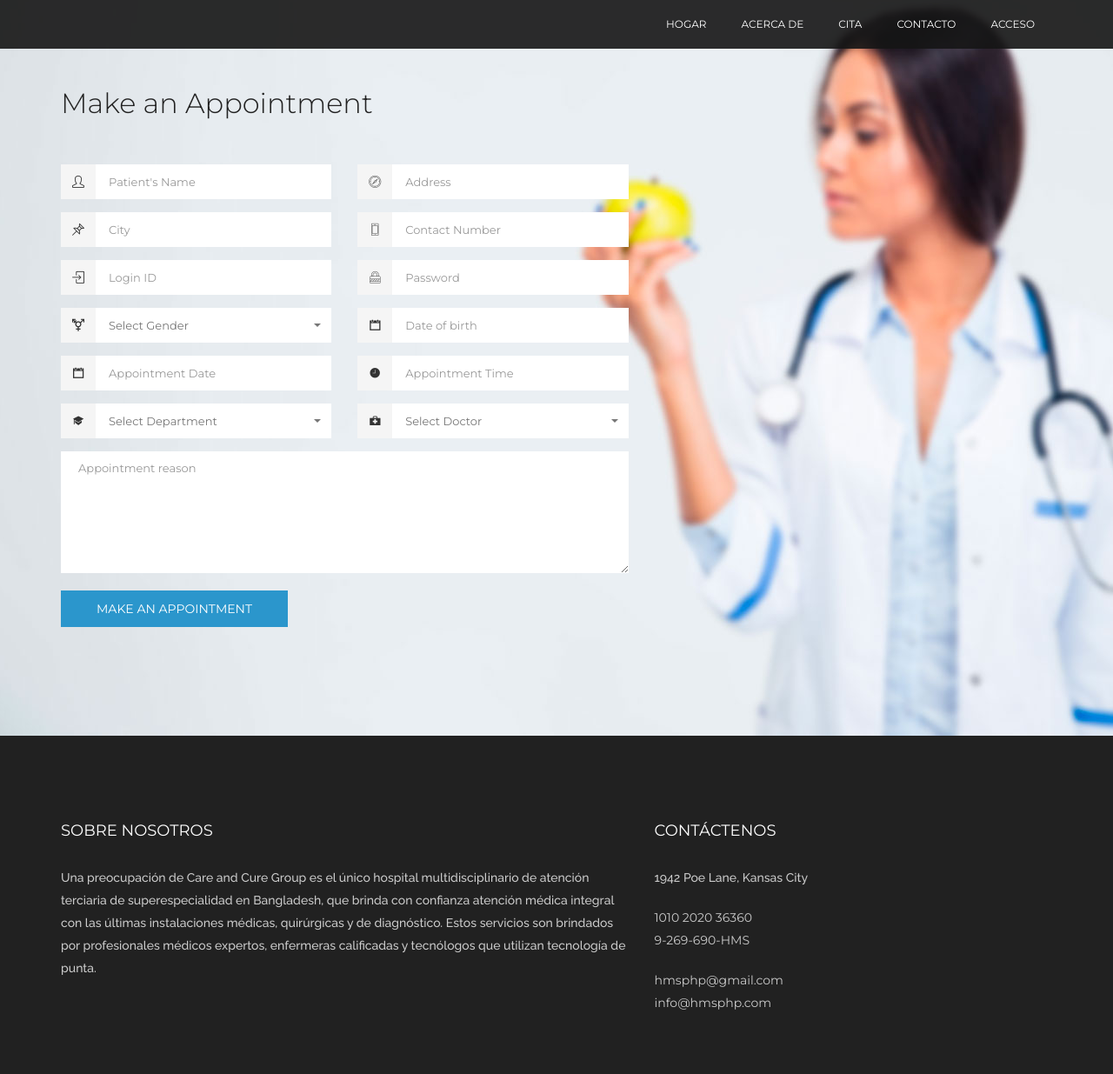
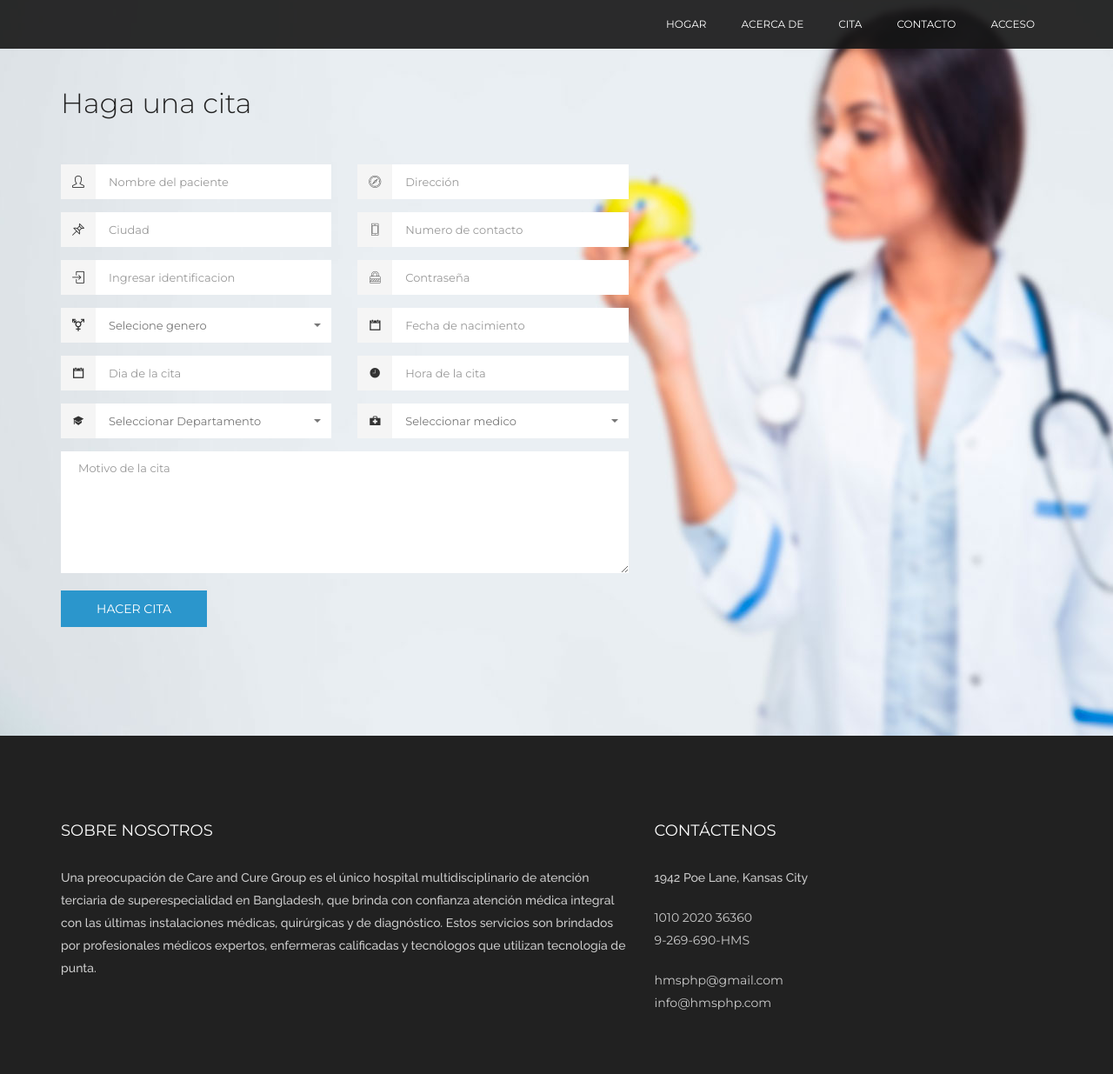
Before and after one commit to EdwinEc09/proyecto-final-php, a PHP site: page /patientappointment.php in a window 1280 px wide. Shown: the part 102-1337 px from the top of the page at 87% size. Run offline with PHP 8.4, Linux system fonts and the light colour scheme; data comes from the database, SQL or seed files in the repository; data that the repository does not hold is empty; some libraries are stand-ins or nearby versions; some web fonts are replaced.

Commit message:
pacientes hasta cita

```diff
--- a/hospital-management/adheader.php
+++ b/hospital-management/adheader.php
@@ -216,11 +216,11 @@ $tim = date("H:i:s");
                 <ul class="list">
                     <li class="header">NAVEGACIÓN PRINCIPAL</li>
                     <li class="active open"><a href="patientaccount.php"><i
-                                class="zmdi zmdi-home"></i><span>panel</span></a></li>
+                                class="zmdi zmdi-home"></i><span>Panel</span></a></li>
 
 
                     <li><a href="javascript:void(0);" class="menu-toggle"><i
-                                class="zmdi zmdi-calendar-check"></i><span>perfil</span> </a>
+                                class="zmdi zmdi-calendar-check"></i><span>Perfil</span> </a>
                         <ul class="ml-menu">
                             <li><a href="patientprofile.php">Ver perfil</a></li>
                             <li><a href="patientchangepassword.php">Cambiar la contraseña</a></li>
@@ -235,7 +235,7 @@ $tim = date("H:i:s");
                         </ul>
                     </li>
                     <li><a href="javascript:void(0);" class="menu-toggle"><i
-                                class="zmdi zmdi-account-add"></i><span>prescripción</span> </a>
+                                class="zmdi zmdi-account-add"></i><span>Prescripción</span> </a>
                         <ul class="ml-menu">
                             <li><a  href="patviewprescription.php">Ver registros de prescripción</a>
                             </li>
--- a/hospital-management/patientappointment.php
+++ b/hospital-management/patientappointment.php
@@ -28,14 +28,14 @@ if(isset($_POST['submit']))
 	$qsqlappointment = mysqli_query($con,$sqlappointment);
 	if(mysqli_num_rows($qsqlappointment) >= 1)
 	{
-		echo "<script>alert('Appointment already scheduled for this time..');</script>";
+		echo "<script>alert('Cita ya agendada para esta hora...');</script>";
 	}
 	else
 	{
 		$sql ="INSERT INTO appointment(appointmenttype,patientid,appointmentdate,appointmenttime,app_reason,status,departmentid,doctorid) values('ONLINE','$lastinsid','$_POST[appointmentdate]','$_POST[appointmenttime]','$_POST[app_reason]','Pending','$_POST[department]','$_POST[doct]')";
 		if($qsql = mysqli_query($con,$sql))
 		{
-			echo "<script>alert('Appointment record inserted successfully...');</script>";
+			echo "<script>alert('Registro de cita insertado exitosamente...');</script>";
 		}
 		else
 		{
@@ -74,15 +74,15 @@ if(isset($_SESSION['patientid']))
          {
           if(isset($_SESSION['patientid']))
           {
-             echo "<h2 class='text-center'>Appointment taken successfully.. </h2>";
-             echo "<p class='text-center'>Appointment record is in pending process. Kinldy check the appointment status. </p>";
-             echo "<p class='text-center'> <a href='viewappointment.php'>View Appointment record</a>. </p>";
+             echo "<h2 class='text-center'>Cita tomada exitosamente...</h2>";
+             echo "<p class='text-center'>Registro de cita está en proceso pendiente. Por favor verifique el estado de la cita.</p>";
+             echo "<p class='text-center'> <a href='viewappointment.php'>Ver registro de cita</a>. </p>";
          }
          else
          {
-             echo "<h2 class='text-center'>Appointment taken successfully.. </h2>";
-             echo "<p class='text-center'>Appointment record is in pending process. Please wait for confirmation message.. </p>";
-             echo "<p class='text-center'> <a href='patientlogin.php'>Click here to Login</a>. </p>";
+             echo "<h2 class='text-center'>Cita tomada exitosamente...</h2>";
+             echo "<p class='text-center'>Registro de cita está en proceso pendiente. Espere el mensaje de confirmación.</p>";
+             echo "<p class='text-center'> <a href='patientlogin.php'>Haga clic aquí para ingresar</a>. </p>";
          }
      }
  }
@@ -105,7 +105,7 @@ if(isset($_SESSION['patientid']))
 
                                 <!-- Heading -->
                                 <div class="heading-block head-left margin-bottom-50">
-                                    <h4>Make an Appointment</h4>
+                                    <h4>Haga una cita</h4>
 
                                 </div>
                                 <form method="post" action="" name="frmpatapp" onSubmit="return validateform()"
@@ -115,7 +115,7 @@ if(isset($_SESSION['patientid']))
                                             <label>
 
 
-                                                <input placeholder="Patient's Name" type="text" class="form-control"
+                                                <input placeholder="Nombre del paciente" type="text" class="form-control"
                                                     name="patiente" id="patiente"
                                                     value="<?php echo $rspatient['patientname'];  ?>"
                                                     <?php echo $readonly; ?>>
@@ -125,7 +125,7 @@ if(isset($_SESSION['patientid']))
                                         </li>
 
                                         <li class="col-sm-6">
-                                            <label><input placeholder="Address" type="text" class="form-control"
+                                            <label><input placeholder="Dirección" type="text" class="form-control"
                                                     name="textarea" id="textarea"
                                                     value="<?php echo $rspatient['address'];  ?>"
                                                     <?php echo $readonly; ?>><i class="icon-compass"></i>
@@ -133,7 +133,7 @@ if(isset($_SESSION['patientid']))
 
                                         </li>
                                         <li class="col-sm-6">
-                                            <label><input placeholder="City" type="text" class="form-control"
+                                            <label><input placeholder="Ciudad" type="text" class="form-control"
                                                     name="city" id="city" value="<?php echo $rspatient['city'];  ?>"
                                                     <?php echo $readonly; ?>><i class="icon-pin"></i>
                                             </label>
@@ -141,7 +141,7 @@ if(isset($_SESSION['patientid']))
                                         </li>
                                         <li class="col-sm-6">
                                             <label>
-                                                <input placeholder="Contact Number" type="text" class="form-control"
+                                                <input placeholder="Numero de contacto" type="text" class="form-control"
                                                     name="mobileno" id="mobileno"
                                                     value="<?php echo $rspatient['mobileno'];  ?>"
                                                     <?php echo $readonly; ?>><i class="icon-phone"></i>
@@ -154,7 +154,7 @@ if(isset($_SESSION['patientid']))
                                 ?>
                                         <li class="col-sm-6">
                                             <label>
-                                                <input placeholder="Login ID" type="text" class="form-control"
+                                                <input placeholder="Ingresar identificacion" type="text" class="form-control"
                                                     name="loginid" id="loginid"
                                                     value="<?php echo $rspatient['loginid'];  ?>"
                                                     <?php echo $readonly; ?>><i class="icon-login"></i>
@@ -164,7 +164,7 @@ if(isset($_SESSION['patientid']))
                                         <li class="col-sm-6">
                                             <label>
 
-                                                <input placeholder="Password" type="password" class="form-control"
+                                                <input placeholder="Contraseña" type="password" class="form-control"
                                                     name="password" id="password"
                                                     value="<?php echo $rspatient['password'];  ?>"
                                                     <?php echo $readonly; ?>><i class="icon-lock"></i>
@@ -186,9 +186,9 @@ if(isset($_SESSION['patientid']))
                                    {
                                     ?>
                                                 <select name="select6" id="select6" class="selectpicker">
-                                                    <option value="" selected="" hidden="">Select Gender</option>
+                                                    <option value="" selected="" hidden="">Selecione genero</option>
                                                     <?php
-                                        $arr = array("Male","Female");
+                                        $arr = array("Masculino","Femenino");
                                         foreach($arr as $val)
                                         {
                                             echo "<option value='$val'>$val</option>";
@@ -204,7 +204,7 @@ if(isset($_SESSION['patientid']))
                                         </li>
                                         <li class="col-sm-6">
                                             <label>
-                                                <input placeholder="Date of birth" type="text" class="form-control"
+                                                <input placeholder="Fecha de nacimiento" type="text" class="form-control"
                                                     name="dob" id="dob" onfocus="(this.type='date')"
                                                     value="<?php echo $rspatient['dob']; ?>" <?php echo $readonly; ?>><i
                                                     class="ion-calendar"></i>
@@ -213,7 +213,7 @@ if(isset($_SESSION['patientid']))
                                         </li>
                                         <li class="col-sm-6">
                                             <label>
-                                                <input placeholder="Appointment Date" type="text" class="form-control"
+                                                <input placeholder="Dia de la cita" type="text" class="form-control"
                                                     min="<?php echo date("Y-m-d"); ?>" name="appointmentdate"
                                                     onfocus="(this.type='date')" id="appointmentdate"><i
                                                     class="ion-calendar"></i>
@@ -222,7 +222,7 @@ if(isset($_SESSION['patientid']))
                                         </li>
                                         <li class="col-sm-6">
                                             <label>
-                                                <input placeholder="Appointment Time" type="text"
+                                                <input placeholder="Hora de la cita" type="text"
                                                     onfocus="(this.type='time')" class="form-control"
                                                     name="appointmenttime" id="appointmenttime"><i
                                                     class="ion-ios-clock"></i>
@@ -234,7 +234,7 @@ if(isset($_SESSION['patientid']))
 
                                                 <select name="department" class="selectpicker" id="department"
                                                     >
-                                                    <option value="">Select Department</option>
+                                                    <option value="">Seleccionar Departamento</option>
                                                     <?php
                                 $sqldept = "SELECT * FROM department WHERE status='Activo'";
                                 $qsqldept = mysqli_query($con,$sqldept);
@@ -252,7 +252,7 @@ if(isset($_SESSION['patientid']))
                                             <label>
                                                 <select name="doct" class="selectpicker" id="department"
                                                     >
-                                                    <option value="">Select Doctor</option>
+                                                    <option value="">Seleccionar medico</option>
                                                     <?php
                                                     $sqldept = "SELECT * FROM doctor WHERE status='Activo'";
                                                     $qsqldept = mysqli_query($con,$sqldept);
@@ -276,12 +276,11 @@ if(isset($_SESSION['patientid']))
                                         <li class="col-sm-12">
                                             <label>
                                                 <textarea class="form-control" name="app_reason"
-                                                    placeholder="Appointment reason"></textarea>
+                                                    placeholder="Motivo de la cita"></textarea>
                                             </label>
                                         </li>
                                         <li class="col-sm-12">
-                                            <button type="submit" class="btn" name="submit" id="submit">make an
-                                                appointment</button>
+                                            <button type="submit" class="btn" name="submit" id="submit">Hacer cita</button>
                                         </li>
                                 </form>
                             </div>
@@ -314,63 +313,63 @@ var emailExp = /^[\w\-\.\+]+\@[a-zA-Z0-9\.\-]+\.[a-zA-z0-9]{2,4}$/; //Variable t
 
 function validateform() {
     if (document.frmpatapp.patiente.value == "") {
-        alert("Patient name should not be empty..");
+        alert("El nombre del paciente no debe estar vacío...");
         document.frmpatapp.patiente.focus();
         return false;
     } else if (!document.frmpatapp.patiente.value.match(alphaspaceExp)) {
-        alert("Patient name not valid..");
+        alert("Nombre del paciente no válido...");
         document.frmpatapp.patiente.focus();
         return false;
     } else if (document.frmpatapp.textarea.value == "") {
-        alert("Address should not be empty..");
+        alert("La dirección no debe estar vacía...");
         document.frmpatapp.textarea.focus();
         return false;
     } else if (document.frmpatapp.city.value == "") {
-        alert("City should not be empty..");
+        alert("La ciudad no debería estar vacía...");
         document.frmpatapp.city.focus();
         return false;
     } else if (!document.frmpatapp.city.value.match(alphaspaceExp)) {
-        alert("City name not valid..");
+        alert("Nombre de la ciudad no es válida..");
         document.frmpatapp.city.focus();
         return false;
     } else if (document.frmpatapp.mobileno.value == "") {
-        alert("Mobile number should not be empty..");
+        alert("El número de móvil no debe estar vacío...");
         document.frmpatapp.mobileno.focus();
         return false;
     } else if (!document.frmpatapp.mobileno.value.match(numericExpression)) {
-        alert("Mobile number not valid..");
+        alert("Número de móvil no válido...");
         document.frmpatapp.mobileno.focus();
         return false;
     } else if (document.frmpatapp.loginid.value == "") {
-        alert("login ID should not be empty..");
+        alert("El ID de inicio de sesión no debe estar vacío.");
         document.frmpatapp.loginid.focus();
         return false;
     } else if (!document.frmpatapp.loginid.value.match(alphanumericExp)) {
-        alert("login ID not valid..");
+        alert("ID de inicio de sesión no válido...");
         document.frmpatapp.loginid.focus();
         return false;
     } else if (document.frmpatapp.password.value == "") {
-        alert("Password should not be empty..");
+        alert("La contraseña no debe estar vacía...");
         document.frmpatapp.password.focus();
         return false;
     } else if (document.frmpatapp.password.value.length < 8) {
-        alert("Password length should be more than 8 characters...");
+        alert("La longitud de la contraseña debe tener más de 8 caracteres...");
         document.frmpatapp.password.focus();
         return false;
     } else if (document.frmpatapp.select6.value == "") {
-        alert("Gender should not be empty..");
+        alert("El género no debe estar vacío...");
         document.frmpatapp.select6.focus();
         return false;
     } else if (document.frmpatapp.dob.value == "") {
-        alert("Date Of Birth should not be empty..");
+        alert("La fecha de nacimiento no debe estar vacía...");
         document.frmpatapp.dob.focus();
         return false;
     } else if (document.frmpatapp.appointmentdate.value == "") {
-        alert("Appointment date should not be empty..");
+        alert("La fecha de la cita no debe estar vacía...");
         document.frmpatapp.appointmentdate.focus();
         return false;
     } else if (document.frmpatapp.appointmenttime.value == "") {
-        alert("Appointment time should not be empty..");
+        alert("El tiempo de la cita no debe estar vacío...");
         document.frmpatapp.appointmenttime.focus();
         return false;
     } else {
```
Also changed, not shown: hospital-management/patientaccount.php (+8 -8 lines), hospital-management/patientchangepassword.php (+11 -11 lines).
